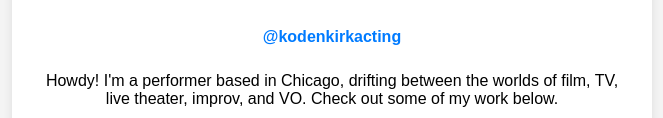
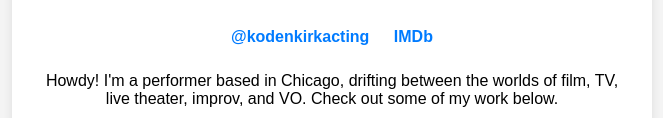
Before and after one commit to kodenkirk/KeenanOdenkirkArt, a plain HTML site: page index.html in a window 1280 px wide. Shown: the part 272-390 px from the top of the page, without its empty margins (308-971 px from the left). Drawn offline with Linux system fonts and the light colour scheme.

Commit message:
Update index.html

```diff
--- a/index.html
+++ b/index.html
@@ -49,6 +49,7 @@
         <h1>Keenan Odenkirk</h1>
         <div class="links">
             <a href="https://www.instagram.com/kodenkirkacting/" target="_blank">@kodenkirkacting</a>
+            <a href="https://www.imdb.com/name/nm8417629/" target="_blank">IMDb</a>
         </div>
         <p>Howdy! I'm a performer based in Chicago, drifting between the worlds of film, TV, live theater, improv, and VO. Check out some of my work below.</p>
 
```
